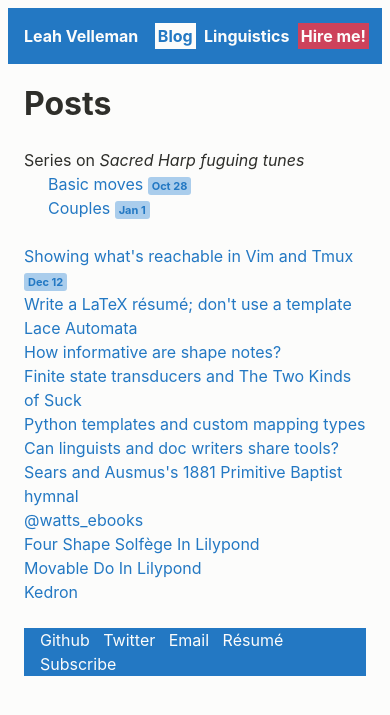
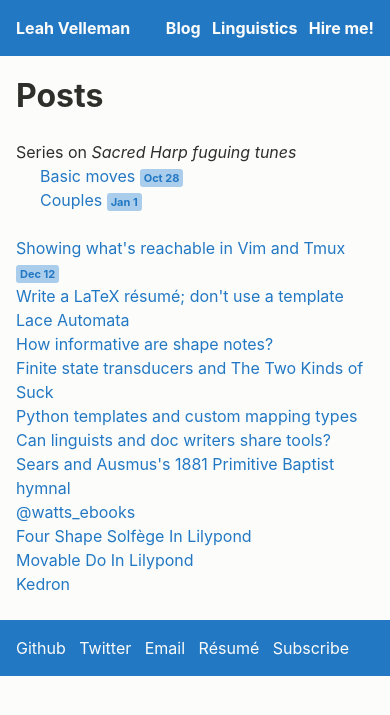
Before and after one commit to leahvelleman/velleman-dot-org, a Jekyll site: the page built from index.html, in a window 390 px wide. Shown: the top 715 px of the page. Built offline with Jekyll 4.4.1, drawn with Linux system fonts in a browser that asks for light colours; nearby versions of some CDN libraries.

Commit message:
Removed color-changing and fixed mobile behavior on header and footer

```diff
--- a/assets/css/style.css
+++ b/assets/css/style.css
@@ -12,8 +12,6 @@ header { font-weight: bold; }
 .bottommeta { margin-top: 3rem; }
 .bottommeta .postlist { margin-bottom: 0; }
 header a, footer a { color: var(--nav-text); }
-header a.emph { margin: -3px; padding: 3px; color: var(--nav-emph-text); background-color: var(--nav-emph-background); }
-header a.active { margin: -3px; padding: 3px; color: var(--nav-background); background-color: var(--nav-text); }
 header a:hover, header a:focus { color: inherit; }
 
 /* For content only intended for screen reader users:
@@ -163,9 +161,12 @@ div.score img { width: auto; max-width: none; margin: 0; }
 
 @media print, screen and (max-width: 650px) {
   div.music { overflow-x: auto; clear: both; width: auto; max-width: 33em; }
-  header, .bottommeta { padding: 1em; }
+  div.wrapper { padding: 1em; }
+  header, footer { padding: 1em; }
   header { margin: -1em -1em 0em -1em; }
-  .bottommeta { margin: 2em -1em -1em -1em; }
+  footer { margin: 0em -1em -1em -1em; }
+  header a, footer a, header a.emph, header a.active { margin: 0; padding: 0; color: var(--reverse); background-color: var(--blue); }
+
 }
 
 @media print, screen and (max-width: 500px) {
```
